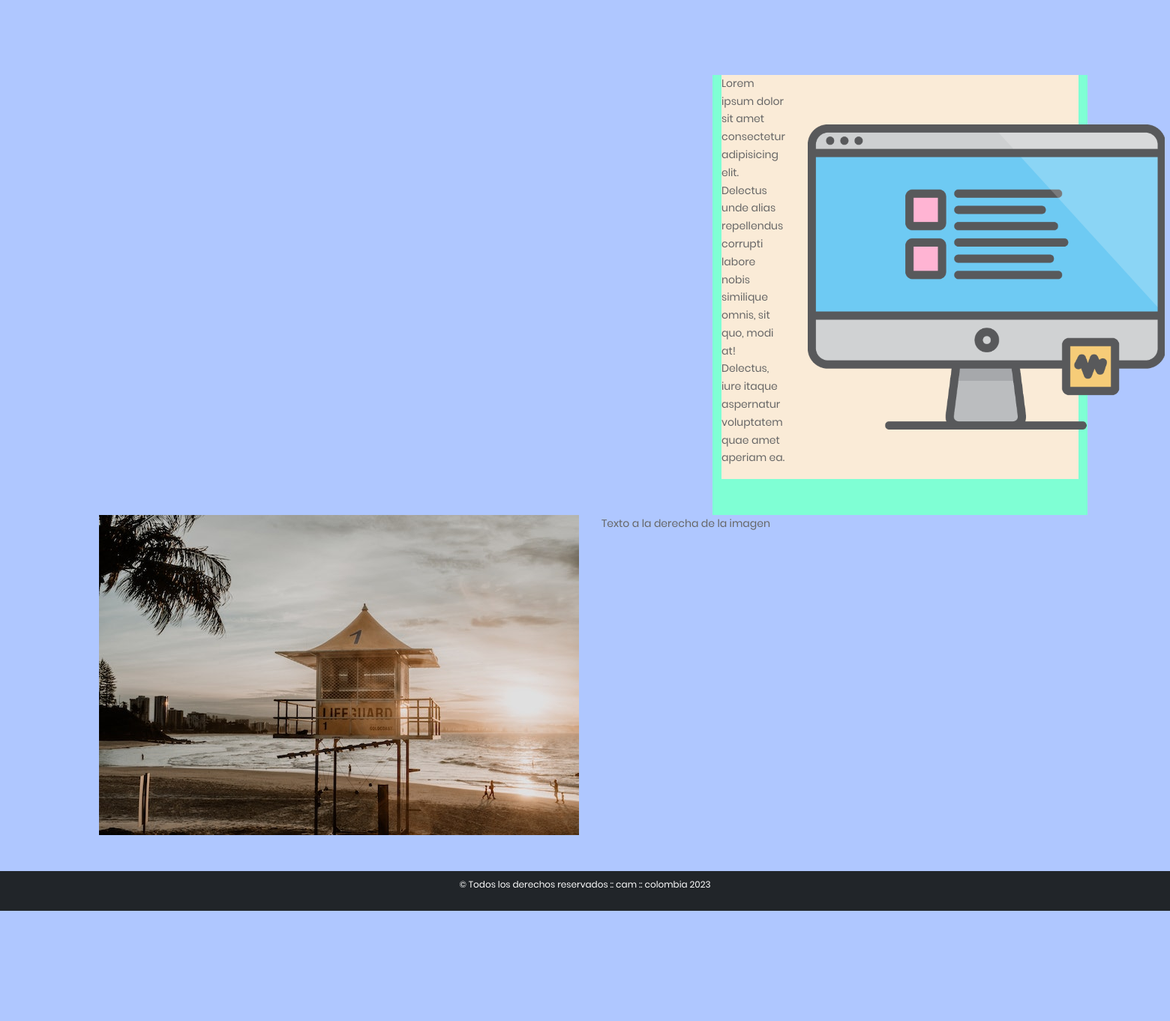
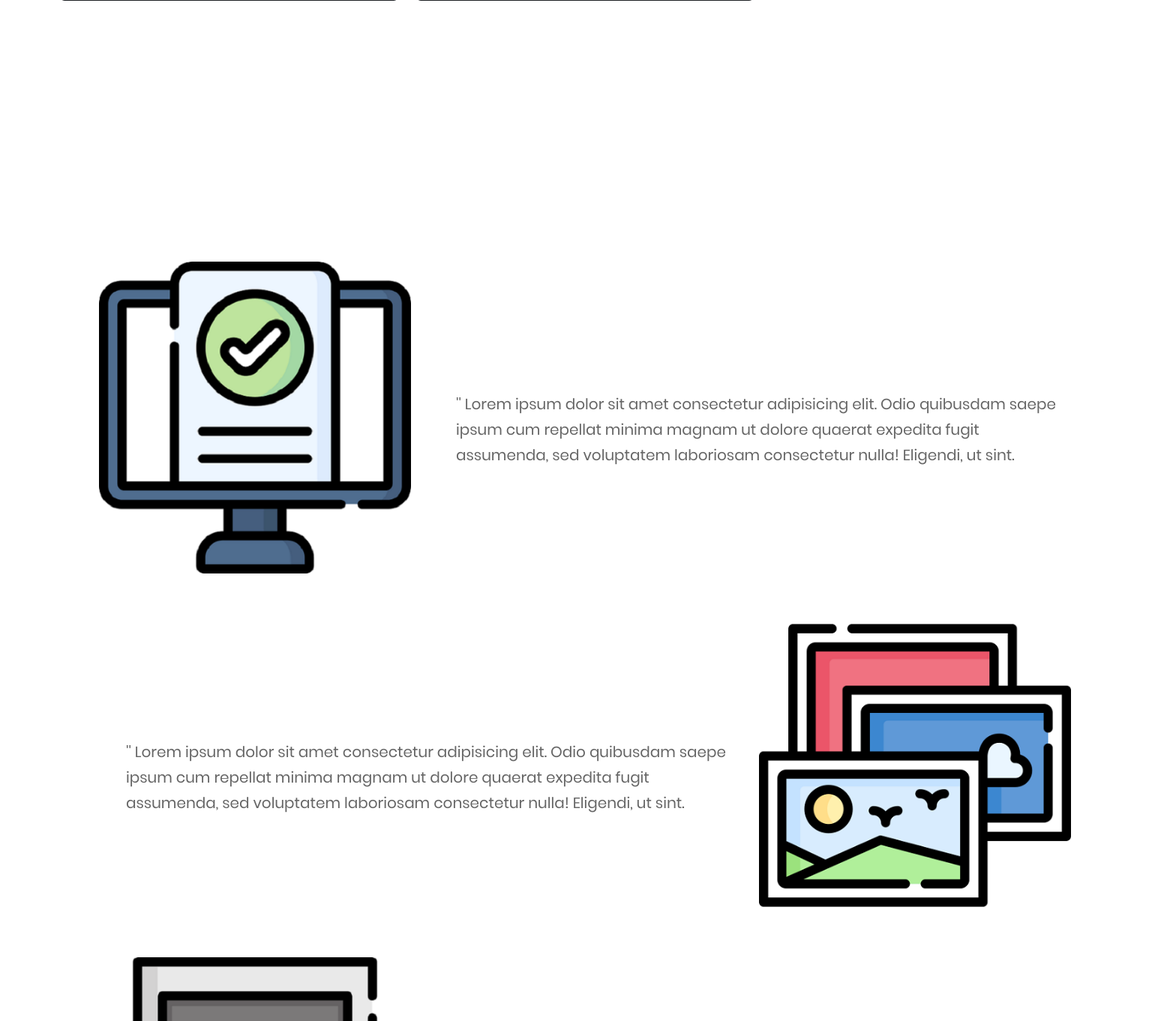
Before and after one commit to winsignares/hvPc, a Flask app: page / in a window 1560 px wide. Shown: the part 2475-3837 px from the top of the page at 75% size. Before the commit the page ends 3690 px from the top, so only its background shows below. Run offline with Flask 3, Linux system fonts and the light colour scheme; some libraries are stand-ins or nearby versions.

Commit message:
diseño del home

```diff
--- a/src/config/static/css/style.css
+++ b/src/config/static/css/style.css
@@ -1,6 +1,6 @@
 body{
 
-background: rgb(175, 199, 255);
+background: rgb(255, 255, 255);
 
 }
 
@@ -131,50 +131,3 @@ font-size: 12px;
 .portafolio-padding{
     padding: 300px 80px;
 }
-
-.container.one {
-    display: flex;
-    justify-content: right;
-    margin-left: 950px;
-    max-width: 500px;
-    background-color: aquamarine;
-
-}
-  .text-image-container {
-    display: flex;
-    align-items: center;
-
-
-
-    background-color: antiquewhite;
-  }
-
-  .imagen{
-    max-width: 100%;
-
-
-
-  }
-
-  .text {
-    margin-right: 30px;
-    align-self: flex-start;
-
-  }
-
-  .container.two {
-    display: flex;
-    justify-content: left;
-
-  }
-
-  .texto-image-container.two {
-    display: flex;
-    align-items: center;
-
-  }
-
-  .texto.two {
-    margin-left: 30px;
-    align-self: flex-start;
-  }
--- a/src/config/templates/main/home.html
+++ b/src/config/templates/main/home.html
@@ -142,7 +142,7 @@
       <div class="col-lg-4 col-md-12 col-12">
         <div class="about-img">
           <img
-            src="{{url_for('static', filename='assets/images/bg-01.jpg')}}"
+            src="{{url_for('static', filename='assets/images/noc.png')}}"
             class="img-fluid"
             alt=""
           />
@@ -184,7 +184,7 @@
         <div class="card-body text-white">
           <div class="img-area mb-4">
             <img
-              src="{{url_for('static', filename='assets/images/pequeño.jpg')}}"
+              src="{{url_for('static', filename='assets/images/expediente.png')}}"
               class="img-fluid"
               alt=""
             />
@@ -205,7 +205,7 @@
         <div class="card-body text-white">
           <div class="img-area mb-4">
             <img
-              src="{{url_for('static', filename='assets/images/pequeño.jpg')}}"
+              src="{{url_for('static', filename='assets/images/hombre.png')}}"
               class="img-fluid"
               alt=""
             />
@@ -226,7 +226,7 @@
         <div class="card-body text-white">
           <div class="img-area mb-4">
             <img
-              src="{{url_for('static', filename='assets/images/pequeño.jpg')}}"
+              src="{{url_for('static', filename='assets/images/boton.png')}}"
               class="img-fluid"
               alt=""
             />
@@ -244,19 +244,60 @@
     </div>
   </div>
 </section>
-<div class="container one pb-5">
-  <div class="text-image-container">
-    <p class="text">Lorem ipsum dolor sit amet consectetur adipisicing elit. Delectus unde alias repellendus corrupti labore nobis similique omnis, sit quo, modi at! Delectus, iure itaque aspernatur voluptatem quae amet aperiam ea.</p>
-    <img src="{{url_for('static', filename='assets/images/desk.png')}}" class="imagen img-fluid" alt="Imagen">
+<div class="container pb-5">
+  <div class="row align-items-center">
+    <div class="col-lg-4 col-md-12 col-12 ">
+      <img src="{{url_for('static', filename='assets/images/registro.png')}}"  class="img-fluid" alt="Descripción de la imagen">
+    </div>
+    <div class="col-lg-8 col-md-12 col-12 ps-lg-5 mt-md-5">
+      <p class="lead"> '' Lorem ipsum dolor sit amet consectetur adipisicing elit. Odio
+        quibusdam saepe ipsum cum repellat minima magnam ut dolore quaerat
+        expedita fugit assumenda, sed voluptatem laboriosam consectetur
+        nulla! Eligendi, ut sint.</p>
+    </div>
+  </div>
+</div>
+<div class="container pb-5">
+  <div class="row align-items-center">
+    <div class="col-lg-8 col-md-12 col-12 ps-lg-5 mt-md-5">
+       <p class="lead "> '' Lorem ipsum dolor sit amet consectetur adipisicing elit. Odio
+        quibusdam saepe ipsum cum repellat minima magnam ut dolore quaerat
+        expedita fugit assumenda, sed voluptatem laboriosam consectetur
+        nulla! Eligendi, ut sint.</p>
+    </div>
+    <div class="col-lg-4 col-md-12 col-12">
+    <img src="{{url_for('static', filename='assets/images/imagen.png')}}"  class="img-fluid" alt="Descripción de la imagen">
+    </div>
+  </div>
+</div>
+<div class="container pb-5">
+  <div class="row align-items-center">
+    <div class="col-lg-4 col-md-12 col-12 ">
+      <img src="{{url_for('static', filename='assets/images/plantillas.png')}}"  class="img-fluid" alt="Descripción de la imagen">
+    </div>
+    <div class="col-lg-8 col-md-12 col-12 ps-lg-5 mt-md-5">
+      <p class="lead"> '' Lorem ipsum dolor sit amet consectetur adipisicing elit. Odio
+        quibusdam saepe ipsum cum repellat minima magnam ut dolore quaerat
+        expedita fugit assumenda, sed voluptatem laboriosam consectetur
+        nulla! Eligendi, ut sint.</p>
+    </div>
+  </div>
+</div>
+<div class="container pb-5">
+  <div class="row align-items-center">
+    <div class="col-lg-8 col-md-12 col-12 ps-lg-5 mt-md-5">
+       <p class="lead "> '' Lorem ipsum dolor sit amet consectetur adipisicing elit. Odio
+        quibusdam saepe ipsum cum repellat minima magnam ut dolore quaerat
+        expedita fugit assumenda, sed voluptatem laboriosam consectetur
+        nulla! Eligendi, ut sint.</p>
+    </div>
+    <div class="col-lg-4 col-md-12 col-12">
+    <img src="{{url_for('static', filename='assets/images/descargar-pdf.png')}}"  class="img-fluid" alt="Descripción de la imagen">
+    </div>
   </div>
 </div>
 
-<div class="container two pb-5">
-  <div class="texto-image-container two">
-    <img src="{{url_for('static', filename='assets/images/pequeño.jpg')}}"alt="Imagen">
-    <p class="texto two">Texto a la derecha de la imagen</p>
-  </div>
-</div>
+
 
 
 
```
Also changed, not shown: src/config/static/assets/images/boton (1).png (added), src/config/static/assets/images/descargar-pdf.png (added), src/config/static/assets/images/desk.png, src/config/static/assets/images/expediente.png (added), src/config/static/assets/images/hombre.png (added), src/config/static/assets/images/imagen.png (added), src/config/static/assets/images/ordenador.png (added), src/config/static/assets/images/plantillas.png (added), src/config/static/assets/images/registro.png (added).
